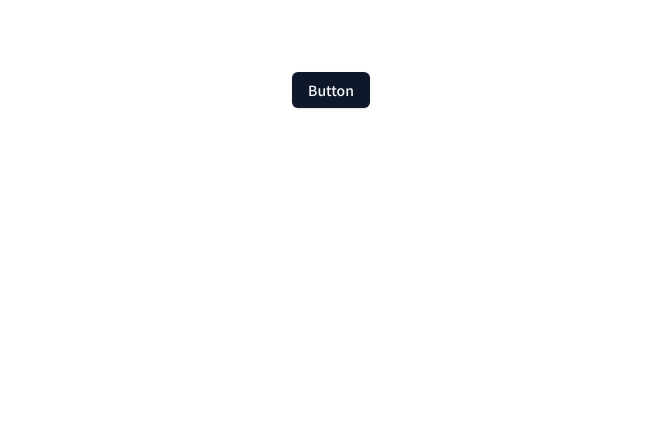
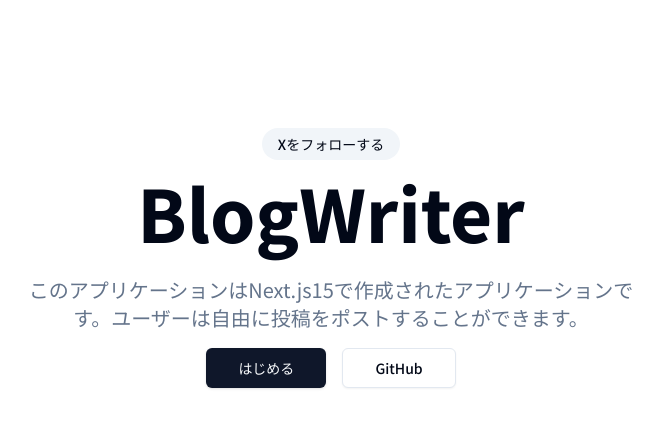
Before and after one commit to ryuta09/blog-writer-app, a Next.js app: page / in a window 1280 px wide. Shown: the top 428 px of the page, without its empty margins (309-972 px from the left). Built offline with nearby package versions, Linux system fonts and the light colour scheme.

Commit message:
feat: FVのレイアウト構築

```diff
--- /dev/null
+++ b/app/(marketing)/page.tsx
@@ -0,0 +1,21 @@
+import { buttonVariants } from "@/components/ui/button";
+import { cn } from "@/lib/utils";
+import Link from "next/link";
+
+export default function IndexPage() {
+  return (
+    <>
+      <section className="pt-6 md:pt-10 lg:py-32 pb-8 md:pb-12">
+        <div className="container text-center flex flex-col items-center gap-4 max-w-[64rem] mx-auto">
+          <Link href={'/'} className="bg-muted px-4 py-1.5 rounded-2xl font-medium text-sm">Xをフォローする</Link>
+          <h1 className="font-extrabold text-3xl sm:text-5xl  md:text-6xl lg:text-7xl">BlogWriter</h1>
+          <p className="text-muted-foreground sm:text-xl leading-normal max-w-[42rem] mt-3 px-4">このアプリケーションはNext.js15で作成されたアプリケーションです。ユーザーは自由に投稿をポストすることができます。</p>
+          <div className="space-x-4">
+            <Link href={'/login'} className={cn((buttonVariants({size: "lg"})))} target="_blank" rel="noreferrer">はじめる</Link>
+            <Link href={'/'} className={cn((buttonVariants({size: "lg", variant: "outline"})))} target="_blank" rel="noreferrer">GitHub</Link>
+          </div>
+        </div>
+      </section>
+    </>
+  );
+}
--- a/app/page.tsx
+++ /dev/null
@@ -1,10 +0,0 @@
-import { Button } from "@/components/ui/button";
-import Image from "next/image";
-
-export default function Home() {
-  return (
-    <div className="grid grid-rows-[20px_1fr_20px] items-center justify-items-center min-h-screen p-8 pb-20 gap-16 sm:p-20 font-[family-name:var(--font-geist-sans)]">
-      <Button>Button</Button>
-    </div>
-  );
-}
```
Also changed, not shown: app/fonts/GeistMonoVF.woff (deleted), app/fonts/GeistVF.woff (deleted).
